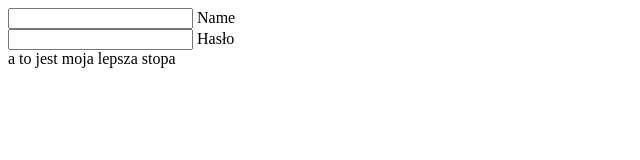
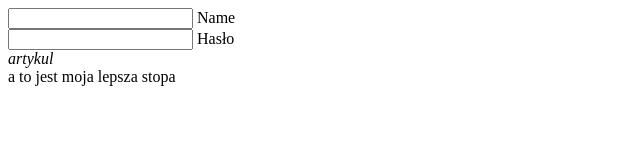
Before and after one commit to helens4/wtorek-zajecia, a plain HTML site: page index.html in a window 1280 px wide. Shown: the whole page, without its empty margins (0-640 px from the left). Drawn offline with Linux system fonts and the light colour scheme.

Commit message:
dodanie artykulu

```diff
--- a/index.html
+++ b/index.html
@@ -19,6 +19,8 @@
 	</div>
     </form>
 
+    <address>artykul </address>
+
  <footer>a to jest moja lepsza stopa</footer>
 
 </body>
```
